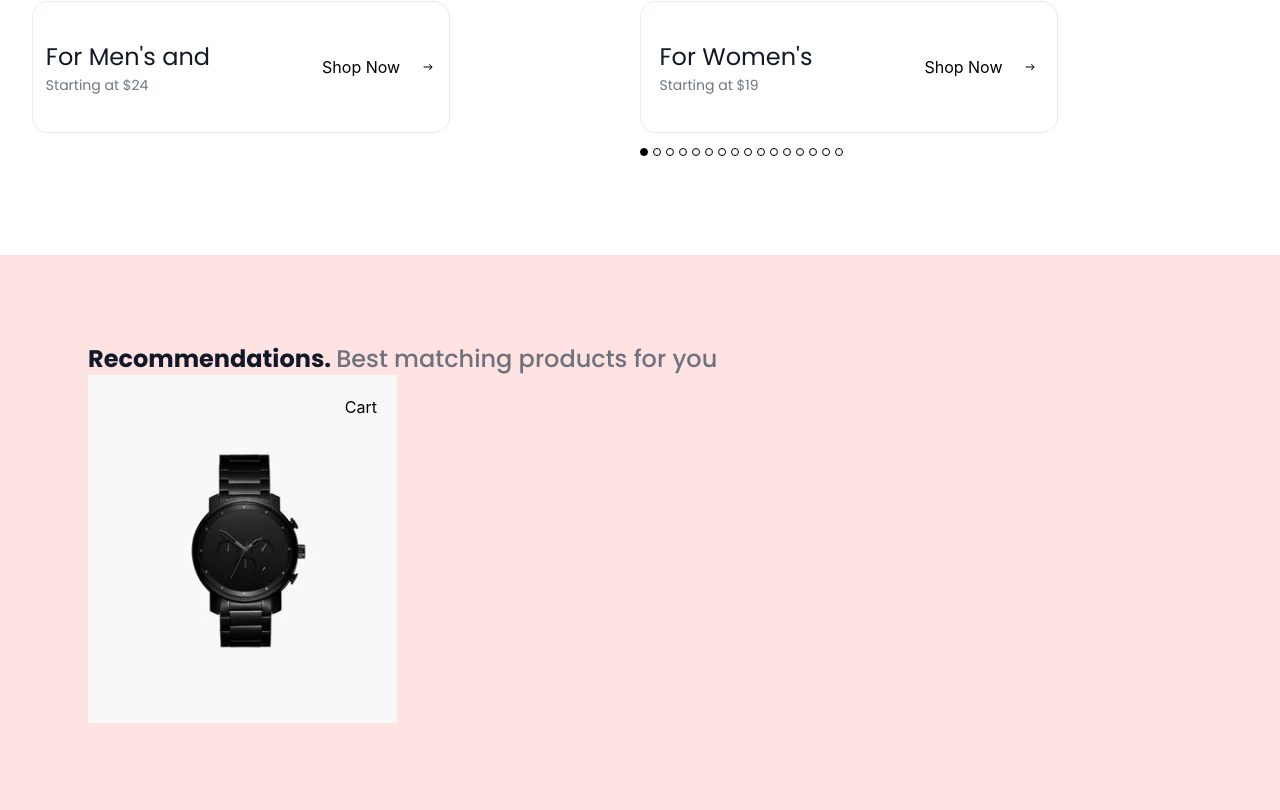
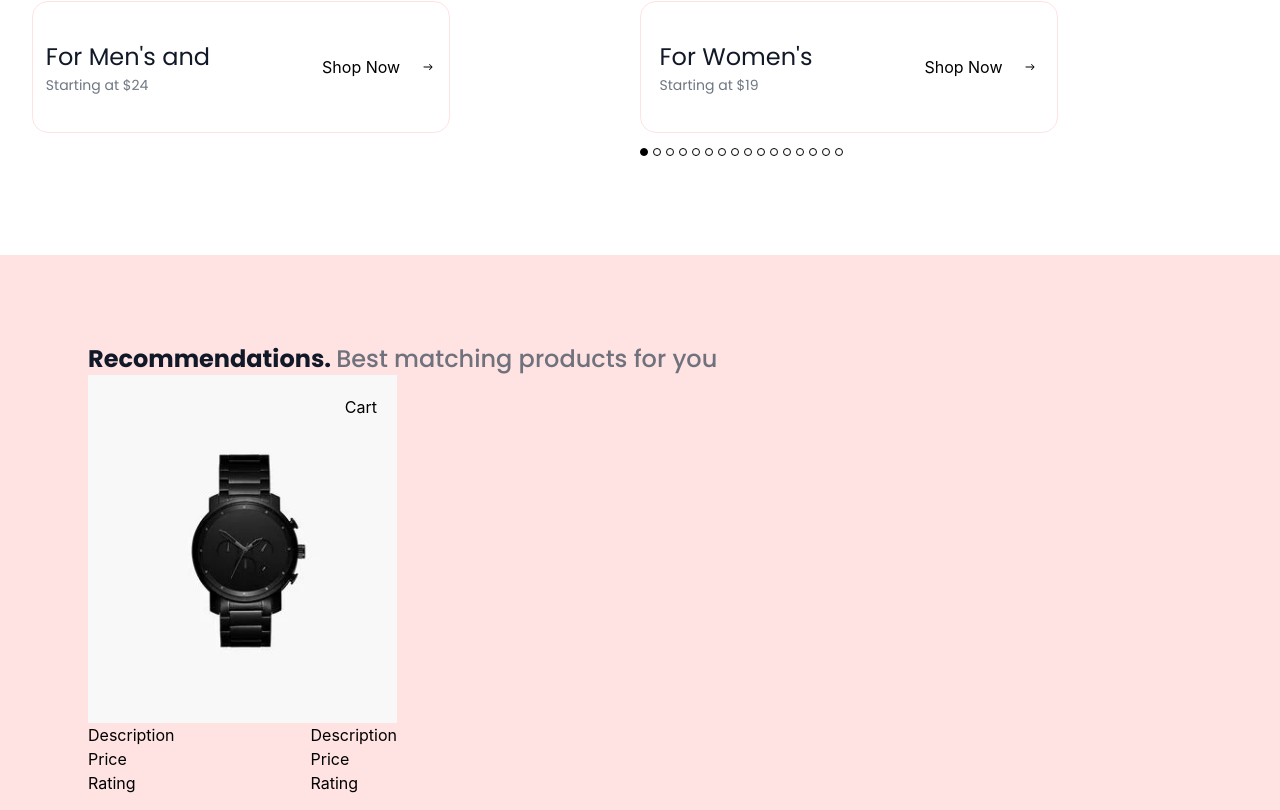
Before and after one commit to masudrana2803/E-commerce, a React (Vite) app: page / in a window 1280 px wide. Shown: the part 946-1756 px from the top of the page. Built offline with nearby package versions, Linux system fonts and the light colour scheme.

Commit message:
Recommendations

```diff
--- a/src/Components/Recommendation.jsx
+++ b/src/Components/Recommendation.jsx
@@ -10,8 +10,19 @@ const Recommendation = () => {
         <div className='RecommendationCards w-[309px] h-[347px] content-center relative'>
             <img src="/src/Images/Product27.png" alt="Product27" />
         <div className='absolute right-5 top-5'>Cart</div>
+        <div  className='flex justify-between '>
+                <div>
+                    <h2>Description</h2>
+                    <h2>Price</h2>
+                    <h3>Rating</h3>
+                </div>
+                <div>
+                    <h2>Description</h2>
+                    <h2>Price</h2>
+                    <h3>Rating</h3>
+                </div>
         </div>
-
+        </div>
         </div>
 
         </div>
```
